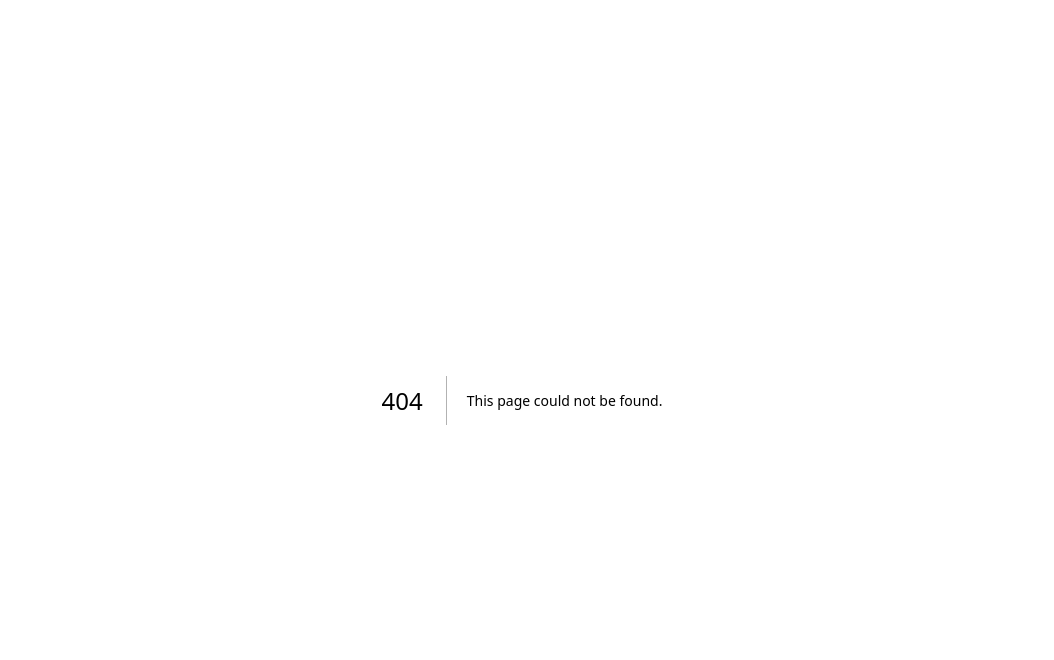
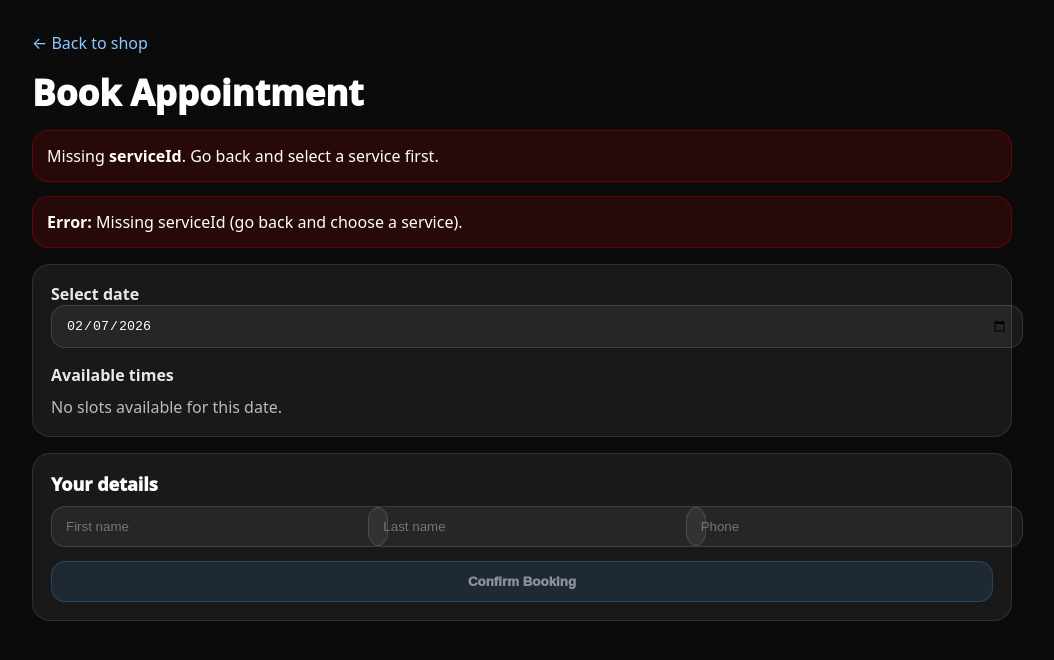
Before and after one commit to sumitluthra4444/business-automation-next, a Next.js app: page /shop/1/book in a window 1280 px wide. Before the commit this address had no page. Shown: the top 660 px of the page, without its empty margins (118-1172 px from the left). Built offline with nearby package versions, Linux system fonts and the light colour scheme.

Commit message:
Create page.tsx Customer booking page (pick slot + confirm)

```diff
--- /dev/null
+++ b/app/shop/[id]/book/page.tsx
@@ -0,0 +1,319 @@
+"use client";
+
+import { useEffect, useMemo, useState } from "react";
+import { useSearchParams } from "next/navigation";
+
+type Slot = { start: string; end: string };
+
+export default function BookPage({ params }: { params: { id: string } }) {
+  const shopId = params.id;
+  const sp = useSearchParams();
+  const serviceId = sp.get("serviceId") || "";
+
+  const todayISO = useMemo(() => {
+    const d = new Date();
+    // YYYY-MM-DD (local-ish)
+    const yyyy = d.getFullYear();
+    const mm = String(d.getMonth() + 1).padStart(2, "0");
+    const dd = String(d.getDate()).padStart(2, "0");
+    return `${yyyy}-${mm}-${dd}`;
+  }, []);
+
+  const [date, setDate] = useState(todayISO);
+  const [slots, setSlots] = useState<Slot[]>([]);
+  const [loading, setLoading] = useState(false);
+  const [err, setErr] = useState<string | null>(null);
+
+  const [selected, setSelected] = useState<Slot | null>(null);
+
+  // customer details
+  const [firstName, setFirstName] = useState("");
+  const [lastName, setLastName] = useState("");
+  const [phone, setPhone] = useState("");
+
+  const [bookingOk, setBookingOk] = useState<string | null>(null);
+  const [bookingBusy, setBookingBusy] = useState(false);
+
+  async function loadSlots() {
+    try {
+      setLoading(true);
+      setErr(null);
+      setSelected(null);
+
+      if (!serviceId) {
+        setErr("Missing serviceId (go back and choose a service).");
+        setSlots([]);
+        return;
+      }
+
+      const res = await fetch(
+        `/api/availability?shopId=${shopId}&serviceId=${serviceId}&date=${date}`,
+        { cache: "no-store" }
+      );
+
+      const json = await res.json();
+      if (!res.ok) throw new Error(json?.error || "Failed to load availability");
+
+      setSlots(json.slots || []);
+    } catch (e: any) {
+      setErr(e?.message || "Unknown error");
+      setSlots([]);
+    } finally {
+      setLoading(false);
+    }
+  }
+
+  useEffect(() => {
+    loadSlots();
+    // eslint-disable-next-line react-hooks/exhaustive-deps
+  }, [date, shopId, serviceId]);
+
+  async function confirmBooking() {
+    try {
+      setBookingBusy(true);
+      setBookingOk(null);
+      setErr(null);
+
+      if (!selected) throw new Error("Please select a time slot.");
+      if (!firstName.trim() || !lastName.trim() || !phone.trim()) {
+        throw new Error("Please enter First name, Last name and Phone.");
+      }
+
+      const res = await fetch(`/api/bookings`, {
+        method: "POST",
+        headers: { "Content-Type": "application/json" },
+        body: JSON.stringify({
+          shopId,
+          serviceId,
+          firstName: firstName.trim(),
+          lastName: lastName.trim(),
+          phone: phone.trim(),
+          startAt: selected.start
+        })
+      });
+
+      const json = await res.json();
+      if (!res.ok) throw new Error(json?.error || "Booking failed");
+
+      setBookingOk(`✅ Booking confirmed for ${new Date(selected.start).toLocaleString()}`);
+    } catch (e: any) {
+      setErr(e?.message || "Unknown error");
+    } finally {
+      setBookingBusy(false);
+    }
+  }
+
+  return (
+    <main style={page}>
+      <div style={{ width: "100%", maxWidth: 980 }}>
+        <a href={`/shop/${shopId}`} style={back}>
+          ← Back to shop
+        </a>
+
+        <h1 style={h1}>Book Appointment</h1>
+
+        {!serviceId && (
+          <div style={errorBox}>
+            Missing <b>serviceId</b>. Go back and select a service first.
+          </div>
+        )}
+
+        {err && (
+          <div style={errorBox}>
+            <b>Error:</b> {err}
+          </div>
+        )}
+
+        {bookingOk && <div style={okBox}>{bookingOk}</div>}
+
+        <div style={card}>
+          <div style={label}>Select date</div>
+          <input
+            type="date"
+            value={date}
+            onChange={(e) => setDate(e.target.value)}
+            style={input}
+          />
+
+          <div style={{ marginTop: 16, ...label }}>Available times</div>
+
+          {loading ? (
+            <div style={{ opacity: 0.7, marginTop: 10 }}>Loading slots…</div>
+          ) : slots.length === 0 ? (
+            <div style={{ opacity: 0.7, marginTop: 10 }}>
+              No slots available for this date.
+            </div>
+          ) : (
+            <div style={slotsGrid}>
+              {slots.map((s) => {
+                const isSel = selected?.start === s.start;
+                return (
+                  <button
+                    key={s.start}
+                    onClick={() => setSelected(s)}
+                    style={{
+                      ...slotBtn,
+                      ...(isSel ? slotBtnOn : {})
+                    }}
+                    type="button"
+                  >
+                    {new Date(s.start).toLocaleTimeString([], {
+                      hour: "2-digit",
+                      minute: "2-digit"
+                    })}
+                  </button>
+                );
+              })}
+            </div>
+          )}
+        </div>
+
+        <div style={card}>
+          <div style={{ fontWeight: 950, fontSize: 18, marginBottom: 10 }}>
+            Your details
+          </div>
+
+          <div style={formGrid}>
+            <input
+              placeholder="First name"
+              value={firstName}
+              onChange={(e) => setFirstName(e.target.value)}
+              style={input}
+            />
+            <input
+              placeholder="Last name"
+              value={lastName}
+              onChange={(e) => setLastName(e.target.value)}
+              style={input}
+            />
+            <input
+              placeholder="Phone"
+              value={phone}
+              onChange={(e) => setPhone(e.target.value)}
+              style={input}
+              inputMode="tel"
+            />
+          </div>
+
+          <button
+            onClick={confirmBooking}
+            disabled={bookingBusy || !selected}
+            style={{
+              ...btn,
+              opacity: bookingBusy || !selected ? 0.55 : 1
+            }}
+          >
+            {bookingBusy ? "Booking..." : "Confirm Booking"}
+          </button>
+
+          {selected && (
+            <div style={{ opacity: 0.7, marginTop: 10 }}>
+              Selected:{" "}
+              <b>{new Date(selected.start).toLocaleString()}</b>
+            </div>
+          )}
+        </div>
+      </div>
+    </main>
+  );
+}
+
+const page: React.CSSProperties = {
+  minHeight: "100vh",
+  backgroundColor: "#0b0b0b",
+  color: "white",
+  display: "flex",
+  justifyContent: "center",
+  padding: "32px 16px",
+  fontFamily: "system-ui, -apple-system, BlinkMacSystemFont, Segoe UI, Roboto"
+};
+
+const back: React.CSSProperties = {
+  color: "#8cc7ff",
+  textDecoration: "none",
+  display: "inline-block",
+  marginBottom: 14
+};
+
+const h1: React.CSSProperties = {
+  margin: 0,
+  fontSize: "2.2rem",
+  fontWeight: 950
+};
+
+const card: React.CSSProperties = {
+  background: "rgba(255,255,255,0.06)",
+  border: "1px solid rgba(255,255,255,0.10)",
+  padding: 18,
+  borderRadius: 18,
+  marginTop: 16
+};
+
+const label: React.CSSProperties = { fontWeight: 900, opacity: 0.9 };
+
+const input: React.CSSProperties = {
+  width: "100%",
+  background: "rgba(255,255,255,0.06)",
+  border: "1px solid rgba(255,255,255,0.12)",
+  borderRadius: 14,
+  padding: "12px 14px",
+  color: "white",
+  outline: "none"
+};
+
+const slotsGrid: React.CSSProperties = {
+  display: "grid",
+  gridTemplateColumns: "repeat(auto-fit, minmax(120px, 1fr))",
+  gap: 10,
+  marginTop: 12
+};
+
+const slotBtn: React.CSSProperties = {
+  background: "rgba(255,255,255,0.08)",
+  border: "1px solid rgba(255,255,255,0.14)",
+  color: "white",
+  padding: "12px 10px",
+  borderRadius: 14,
+  fontWeight: 900,
+  cursor: "pointer"
+};
+
+const slotBtnOn: React.CSSProperties = {
+  background: "rgba(77,163,255,0.22)",
+  border: "1px solid rgba(77,163,255,0.45)"
+};
+
+const formGrid: React.CSSProperties = {
+  display: "grid",
+  gridTemplateColumns: "repeat(auto-fit, minmax(220px, 1fr))",
+  gap: 10,
+  marginTop: 10
+};
+
+const btn: React.CSSProperties = {
+  marginTop: 14,
+  width: "100%",
+  background: "rgba(77,163,255,0.22)",
+  border: "1px solid rgba(77,163,255,0.45)",
+  color: "#e6f2ff",
+  padding: "12px 14px",
+  borderRadius: 14,
+  fontWeight: 950,
+  cursor: "pointer"
+};
+
+const errorBox: React.CSSProperties = {
+  background: "rgba(255,0,0,0.12)",
+  border: "1px solid rgba(255,0,0,0.25)",
+  padding: 14,
+  borderRadius: 16,
+  marginTop: 14
+};
+
+const okBox: React.CSSProperties = {
+  background: "rgba(0,255,120,0.10)",
+  border: "1px solid rgba(0,255,120,0.25)",
+  padding: 14,
+  borderRadius: 16,
+  marginTop: 14
+};
```
